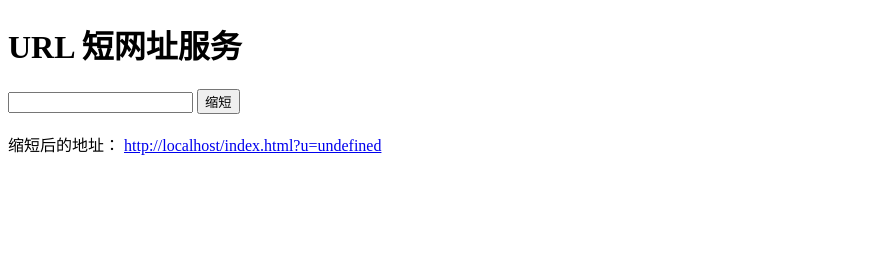
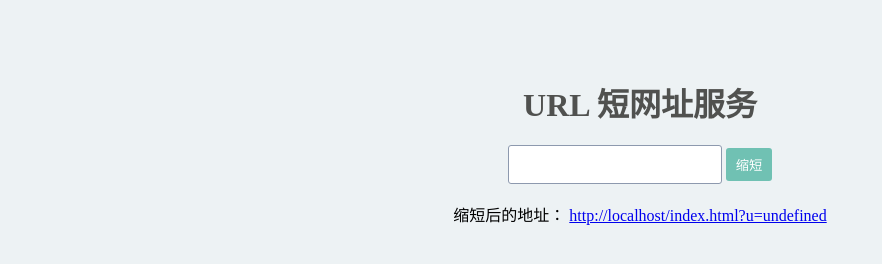
Before and after one commit to Go7hic/short-url, a website: page index.html in a window 1280 px wide. Shown: the whole page, without its empty margins (0-882 px from the left). Drawn offline with Linux system fonts and the light colour scheme.

Commit message:
update css

```diff
--- a/index.html
+++ b/index.html
@@ -2,22 +2,55 @@
 <html>
     <head>
         <meta charset="utf-8">
-        <title>url 短网址服务</title>
+        <title>短网址服务</title>
+        <link rel="stylesheet" href="node_modules/g.css/g.css">
+        <style>
+          body {
+            background: #EDF2F4;
+          }
+          h1 {
+            margin-bottom: 20px;
+            color: #50514F;
+          }
+          .container {
+            margin: 0 auto;
+            padding: 50px;
+            text-align: center;
+
+          }
+          input {
+            width: 200px;
+            height: 35px;
+            padding-left: 10px;
+            border: 1px solid #8D99AE;
+            border-radius: 3px;
+          }
+          input:focus {
+            outline: none;
+          }
+          .btn {
+            padding: 7px 10px;
+            background: #70C1B3;
+            color: #fff;
+            border: none;
+            border-radius: 3px;
+            vertical-align: -1px;
+          }
+          .btn:hover {
+            background: #70C1B3;
+          }
+        </style>
     </head>
     <body>
         <div class="container">
-
           <h1>URL 短网址服务</h1>
-
           <form id="url-form">
             <input id="addr" name="url-field" required type="url"/>
-            <button onclick="shorten()">缩短</button>
+            <button class="btn" onclick="shorten()">缩短</button>
           </form>
-
           <br>
-
           <div id="shortened">缩短后的地址：
-            <a href="" id="url-anchor" target="_blank"> </a>
+            <a href="" id="url-anchor" target="_blank"></a>
           </div>
 
         </div>
```
Also changed, not shown: package.json (added, +22 -0 lines).
